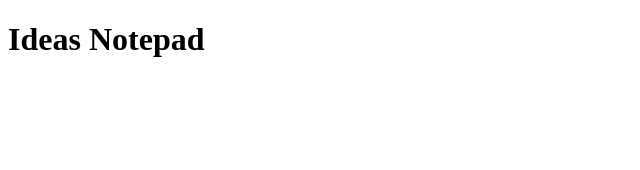
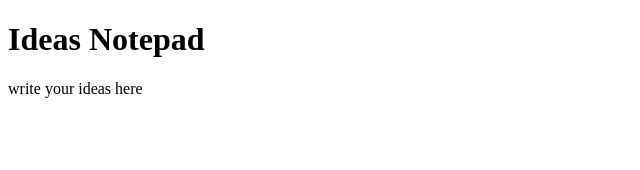
Before and after one commit to LucasNWilliams/IdeasNotepad, a Vue app in the folder Ideas-Notepad/: page / in a window 1280 px wide. Shown: the top 170 px of the page, without its empty margins (0-640 px from the left). Built offline with nearby package versions, Linux system fonts and the light colour scheme; the HTML template or start-up script is replaced by a standard one.

Commit message:
Adds a brief description
Adds a short description to the home page.

```diff
--- a/Ideas-Notepad/src/Home.vue
+++ b/Ideas-Notepad/src/Home.vue
@@ -1,12 +1,13 @@
 <template>
   <div>
     <h1>Ideas Notepad</h1>
+    <p>write your ideas here</p>
   </div>
 </template>
 
 <script setup
         lang="ts">
-const test = 'test wakatimestamp'
+
 </script>
 
 <style scoped>
```
